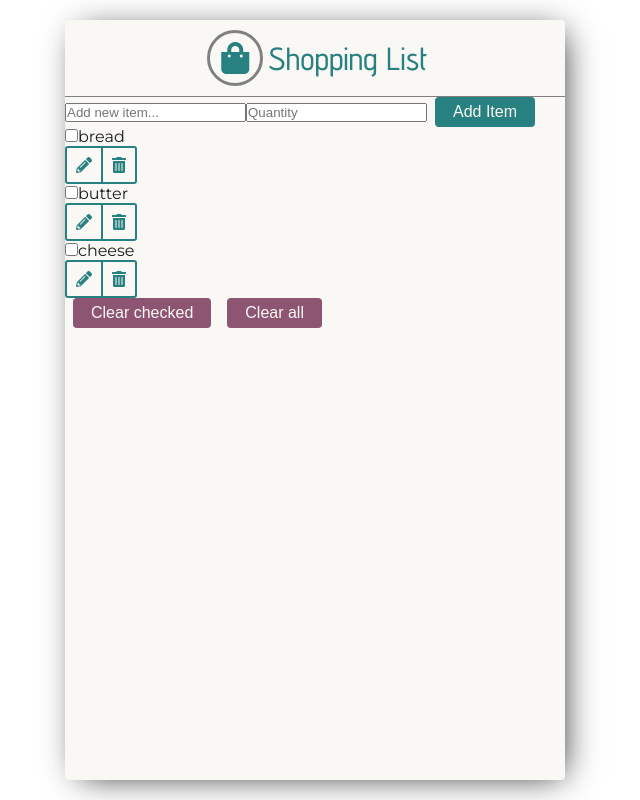
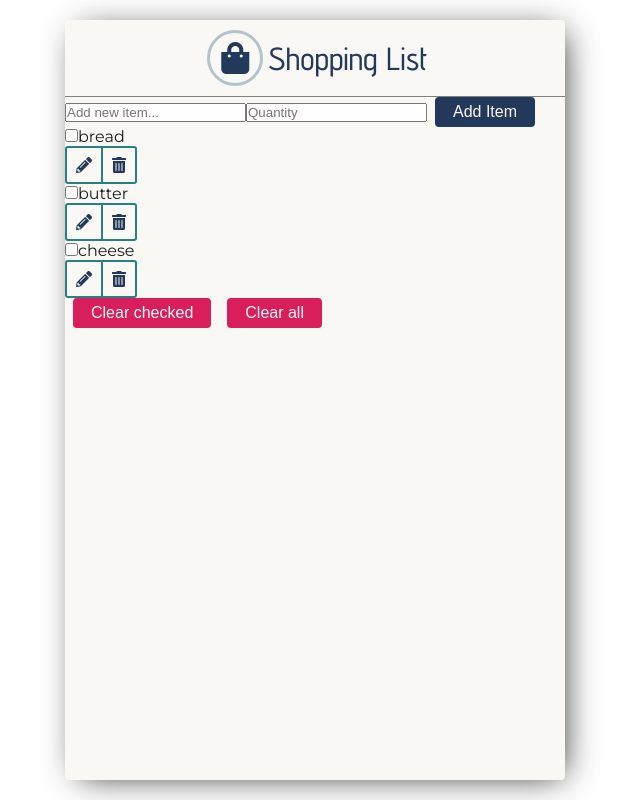
Before and after one commit to jmczerwinska/shopping-list, a React (Create React App) app: page / in a window 1280 px wide. Shown: the whole page, without its empty margins (325-965 px from the left). Built offline with nearby package versions, Linux system fonts and the light colour scheme.

Commit message:
change theme colors

```diff
--- a/src/components/styledComponents/Icon.js
+++ b/src/components/styledComponents/Icon.js
@@ -1,15 +1,15 @@
-import styled from 'styled-components';
+import styled, { css } from 'styled-components';
 
 const Icon = styled.i`
   color: ${({ theme }) => theme.colors.primary};
   margin: 5px;
   text-align: center;
   display: inline-block;
-  ${({circular}) => (circular && `
+  ${({circular}) => (circular && css`
     width: 50px;
     height: 50px;
     line-height: 50px;
-    border: 3px solid grey;
+    border: 3px solid ${({ theme }) => theme.colors.active};
     border-radius: 50%;
   `)}
 `;
--- a/src/components/styledComponents/theme.js
+++ b/src/components/styledComponents/theme.js
@@ -1,9 +1,10 @@
 const theme = {
     colors: {
-        primary: '#278180',
-        secondary: '#8e5572',
-        primaryDark: '#1b605e',
-        secondaryDark: '#713d56',
+        primary: '#23395b',
+        secondary: '#d81e5b',
+        primaryDark: '#1c2e50',
+        secondaryDark: '#bc1849',
+        active: '#b1c4ce',
         white: '#f9f8f4',
         black: '#1c1d1e',
     },
```
